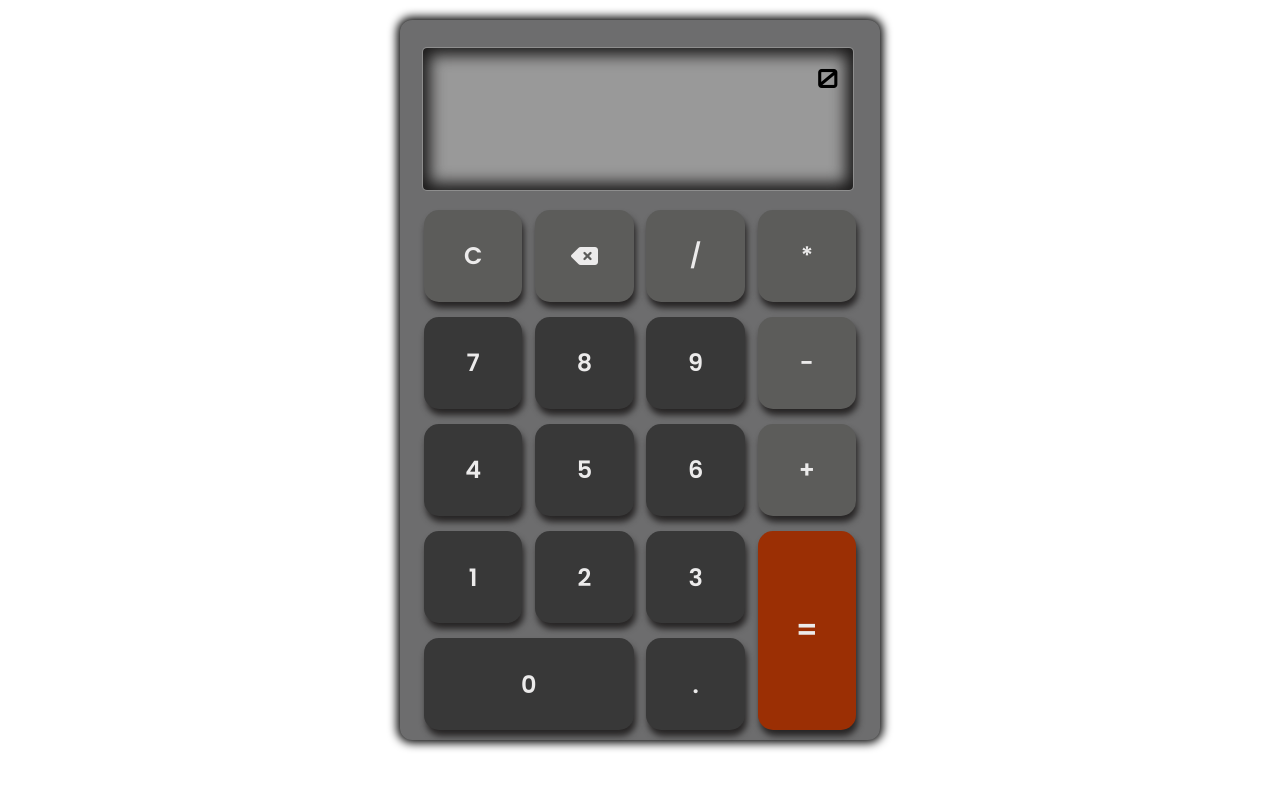
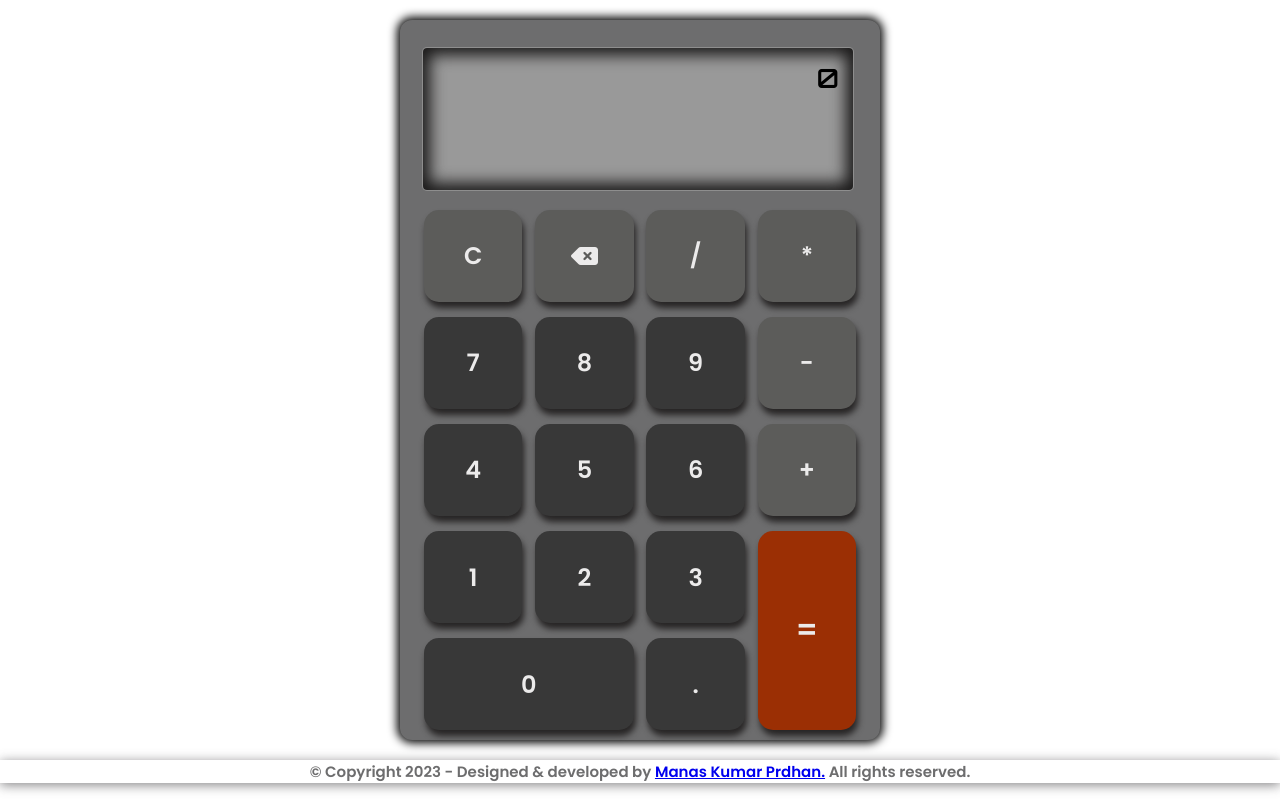
Before and after one commit to pkmanas22/calculator-web, a plain HTML site: page index.html in a window 1280 px wide. Drawn offline with Linux system fonts and the light colour scheme.

Commit message:
footer added

```diff
--- a/index.html
+++ b/index.html
@@ -42,6 +42,10 @@
         </div>
     </div>
 
+    <footer>
+        <p>&copy; Copyright 2023 - Designed & developed by <a href="https://manaskpradhan.vercel.app/" target="_blank">Manas Kumar Prdhan.</a> All rights reserved.</p>
+    </footer>
+
 
     <script src="script.js"></script>
 </body>
--- a/style.css
+++ b/style.css
@@ -101,3 +101,24 @@ textarea::-webkit-scrollbar {
 textarea::-webkit-scrollbar-thumb {
   background-color: transparent;
 }
+
+/* Footer */
+footer {
+    font-weight: 200;
+    /* display: flex; */
+    /* padding: 10px;  */
+    text-align: center;
+    box-shadow: 0 2px 12px rgba(101, 100, 102, 0.8);
+}
+
+footer p {
+    margin: 0.5rem;
+    font-size: 15px;
+    text-align: center;
+    justify-content: center;
+    color:rgb(109, 109, 110);
+}
+
+footer p a {
+    font-size: 15px;
+}
```
